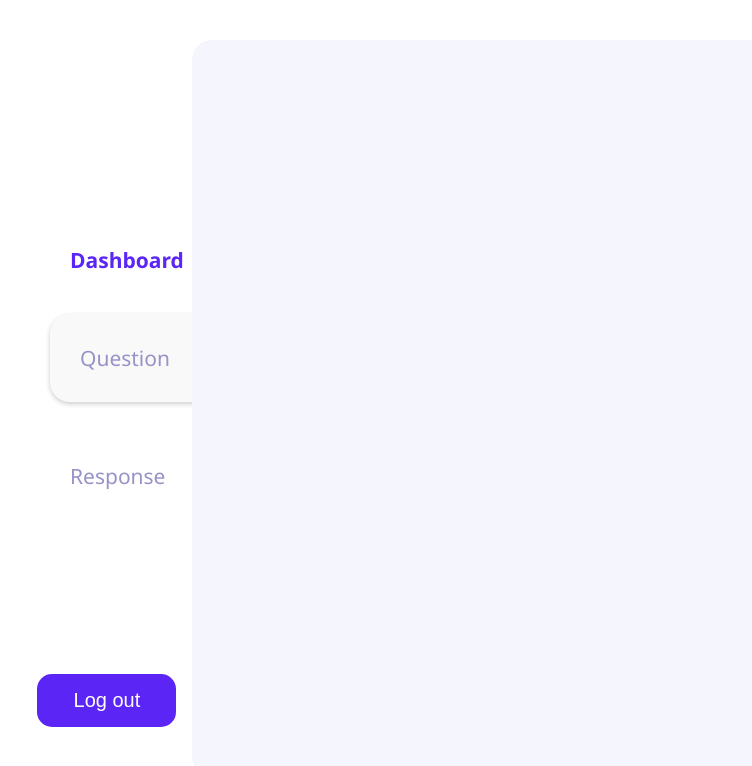
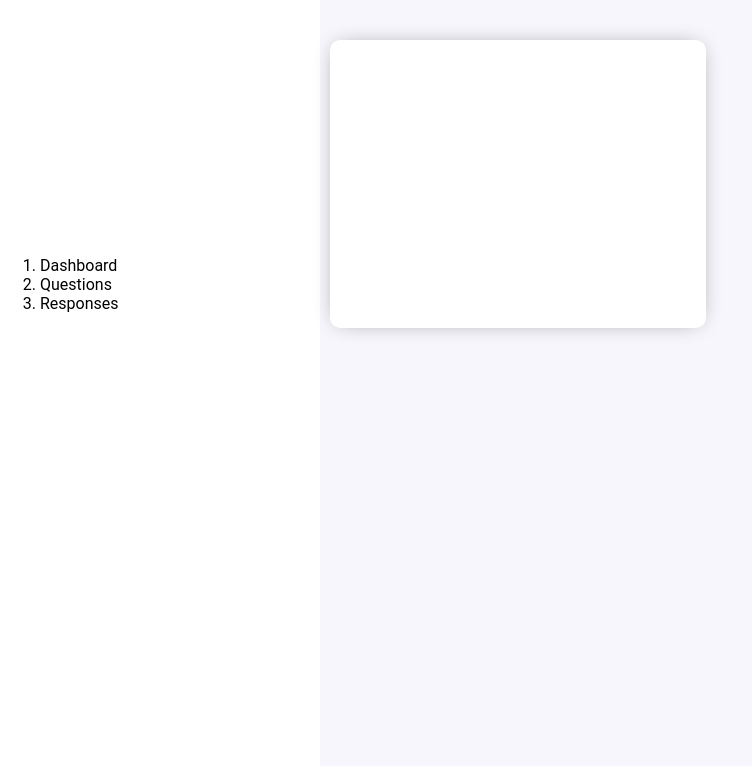
Before and after one commit to tawfeeq25/Student_Feedback, a React (Vite) app: page /admin in a window 1280 px wide. Shown: the top 766 px of the page, without its empty margins (0-752 px from the left). Built offline with nearby package versions, Linux system fonts and the light colour scheme.

Commit message:
admin page design start

```diff
--- a/src/pages/Admin/AdminLayout.jsx
+++ b/src/pages/Admin/AdminLayout.jsx
@@ -6,46 +6,37 @@ const AdminLayout=()=>{
     var [nav,setNav]=useState('dash');
     useEffect(()=>{
         if(nav=="dash"){
-            document.getElementById("dash").style="color:#5B25F5;font-weight:bold;";
-            document.getElementById("ques").style="color:#9792c7;font-weight:normal;";
-            document.getElementById("resp").style="color:#9792c7;font-weight:normal;";
+
 
 
         }
         else if(nav=="ques"){
-            document.getElementById("dash").style="color:#9792c7;font-weight:normal;";
-            document.getElementById("ques").style="color:#5B25F5;font-weight:bold;";
-            document.getElementById("resp").style="color:#9792c7;font-weight:normal;";
+
         }
         else if(nav=="resp"){
-            document.getElementById("dash").style="color:#9792c7;font-weight:normal;";
-            document.getElementById("ques").style="color:#9792c7;font-weight:normal;";
-            document.getElementById("resp").style="color:#5B25F5;font-weight:bold;";
+
         }
     })
     return(<>
-       <div id="admincont" className="box">
-           <div id="admin-nav">
-                <div id="nav-top">
+        <div id="adminpanel" class="box">
+            <div id="admin-sidenav">
+                    <div id="side-top">
 
                     </div>
-                <div id="nav-cont">
-                    <ul>
-                        <li id="dash" onClick={()=>{setNav('dash')}}>Dashboard</li>
-                        <li id="ques" onClick={()=>{setNav('ques')}}>Question</li>
-                        <li id="resp" onClick={()=>{setNav('resp')}}>Response</li>
-                    </ul>
+                    <div id="side-cont">
+                        <ol>
+                            <li>Dashboard</li>
+                            <li>Questions</li>
+                            <li>Responses</li>
+                        </ol>
                     </div>
-                <div id="nav-bot">
-                    <button>Log out</button>
+                    <div id="side-bot">
+
                     </div>
             </div>
-           <div id="admin-con">
-                <div id="admin-top">
-
-                </div>
             <div id="admin-cont">
-
+                    <div id="admin-inner">
+                        <div id="staff"></div>
                     </div>
             </div>
         </div>
--- a/src/styles/admin.css
+++ b/src/styles/admin.css
@@ -1,67 +1,35 @@
-#admincont{
-    background-color: #fff;
+#adminpanel{
+    font-family: 'Roboto', sans-serif;
+    background: linear-gradient(to top right, #7c89d5, #f599a5);
     width:100%;
-    height:100%;user-select: none;
-    font-family: 'Segoe UI', Tahoma, Geneva, Verdana, sans-serif;
-    color:#5B25F5;
+    height:100vh;
     position: fixed;
     display: grid;
-    grid-template-columns: 15% 85%;
+    grid-template-columns: 25% 75%;
 }
-#admin-nav{
-    background-color: #fff;
-    height: 100%;
+#admin-sidenav{
+    background-color: white;
     width:100%;
-    display:grid;
-    grid-template-rows: 25% 50% 25%;
-    font-weight: 600;
+    height:100%;
+    display: grid;
+    grid-template-rows: 30% 40% 30%;
 }
-#nav-top{
-    display: flex;
-}
-#nav-cont{
-    display: flex;
-    justify-content: left;
-}
-#nav-cont ul{
-    list-style-type: none;
-
-    width:100%;
-    height: 100%;
-}
-#nav-cont li{
-    cursor: pointer;
-
-    width:100%;
-    color:#9792c7;
-    padding:30px;font-size: 21px;
-}
-#nav-bot{
+#admin-cont{
+    background-color: transparent;
+    background-color: #f6f6fc;
     display: flex;
     justify-content: center;
     align-items: center;
 }
-#nav-bot button{
-    background-color: #5b25f5;
-    color:#fff;
-    border:none;
-    padding:15px;
-    cursor:pointer;
-    width:65%;
-    border-radius: 15px;
-    font-size: 20px;
+#admin-inner{
+
+    width:98%;
+    height:90%;
 }
-#admin-con{
-
-    display: grid;
-    grid-template-rows: 5% 95%;
+#staff{
+    box-shadow: 0px 0px 22px -8px #808080;
+    background-color: white;
+    border-radius: 10px;
+    width:40%;
+    height:40%;
 }
-#admin-top{
-    background-color: #fff;
-}
-#admin-cont{
-    background-color: #f5f5fd;
-    border-radius: 20px;
-    width:99%;
-    height:92vh;
-}
```
Lines whose indentation alone changed are shown as unchanged.
